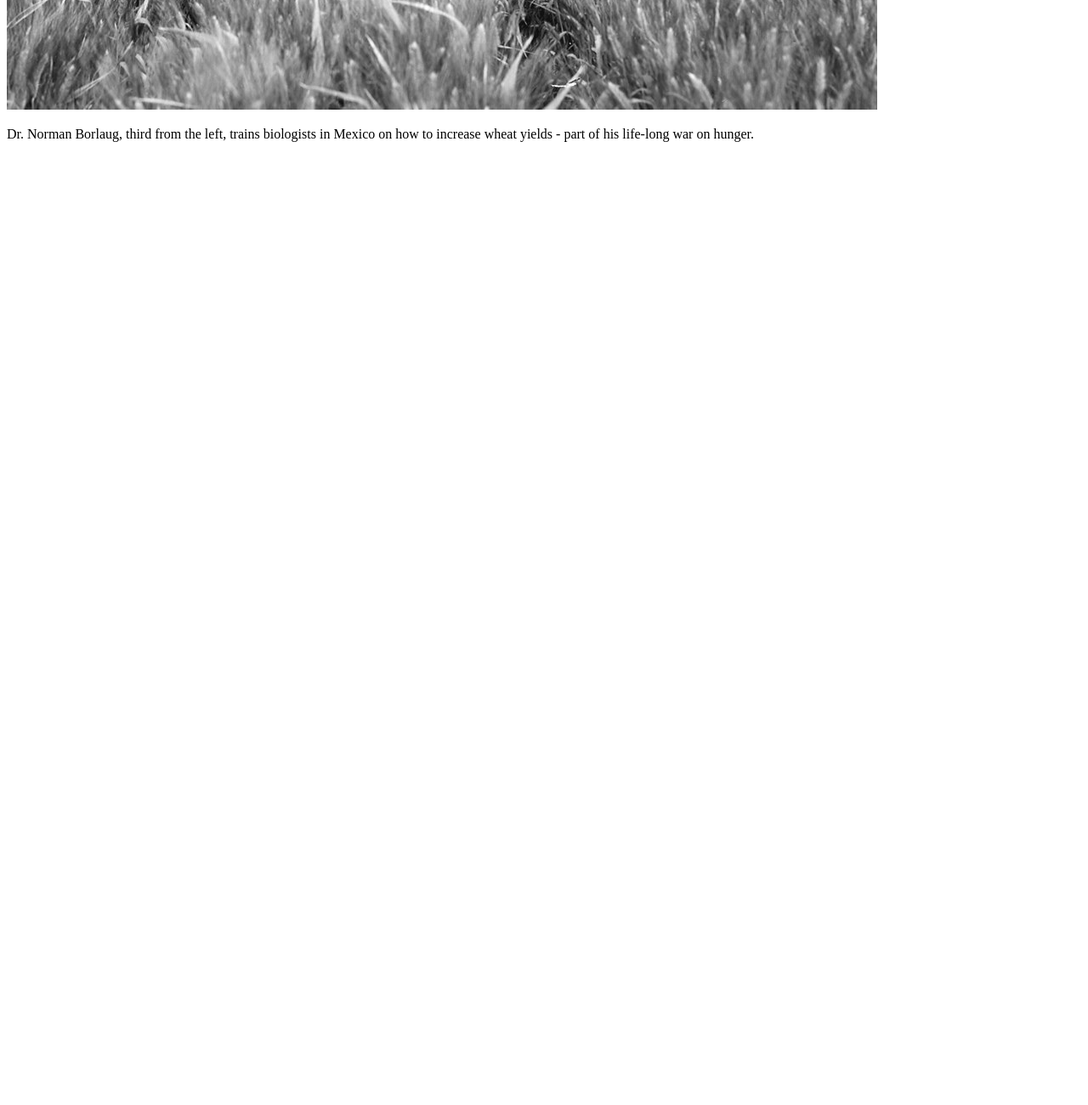
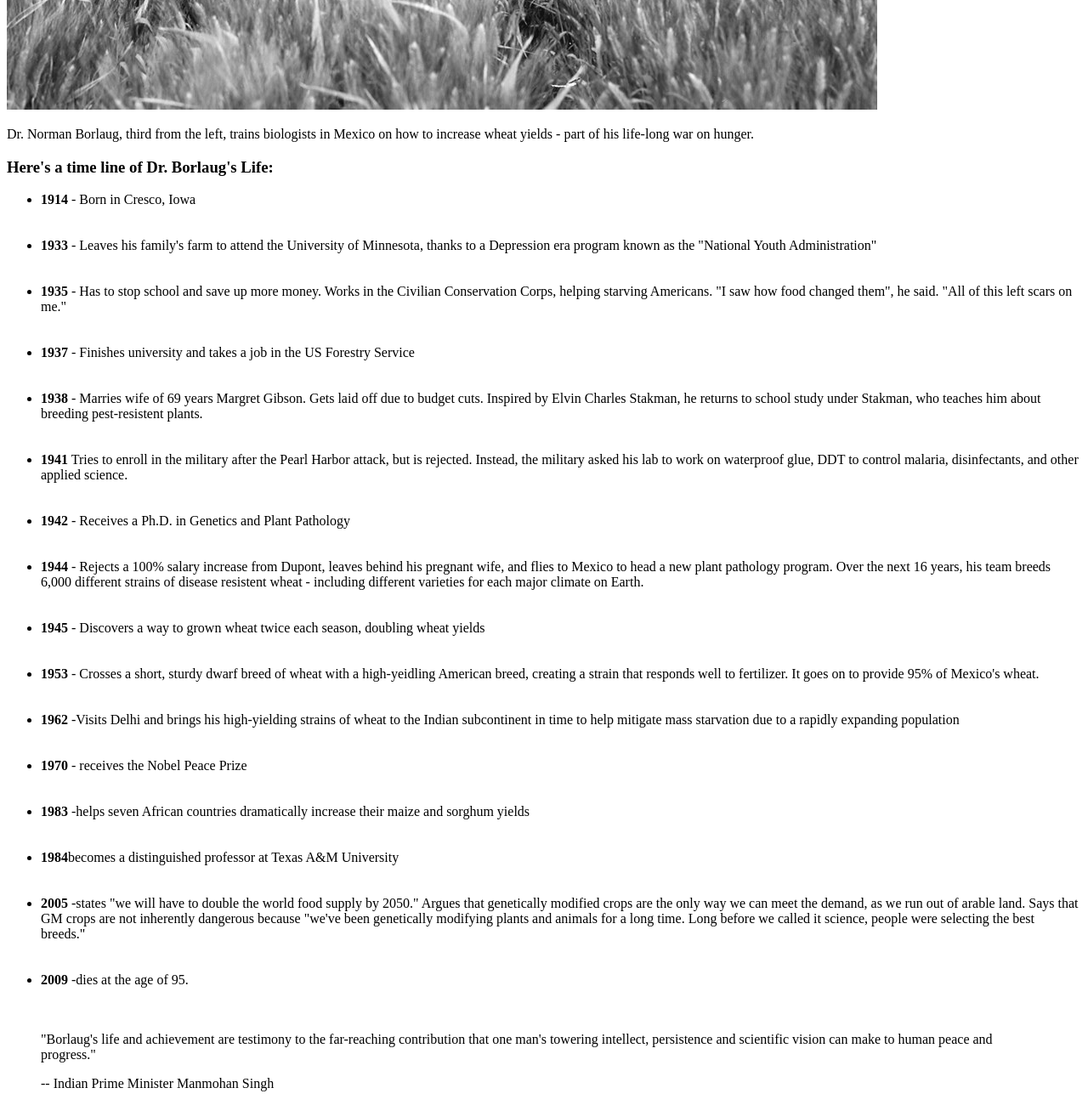
Before and after one commit to SirriRyisa/Tribute-Page, a plain HTML site: page index.html in a window 1280 px wide. Shown: the part 608-1908 px from the top of the page at 85% size. Before the commit the page ends 800 px from the top, so only its background shows below. Drawn offline with Linux system fonts and the light colour scheme.

Commit message:
added tribute info

```diff
--- a/index.html
+++ b/index.html
@@ -15,6 +15,130 @@
               <img id="image" src="./images/Tribute.jpg">
               <p>Dr. Norman Borlaug, third from the left, trains biologists in Mexico on how to increase wheat yields - part of his life-long war on hunger.</p>
           </div>
+
+          <div id="tribute-info">
+            <h3>Here's a time line of Dr. Borlaug's Life:</h3>
+
+            <ul>
+              <li><strong>1914</strong> - Born in Cresco, Iowa
+              </li>
+              <br><br>
+
+
+              <li><strong>1933</strong> - Leaves his family's farm to attend the University
+                of Minnesota, thanks to a Depression era program known as the "National
+                Youth Administration"
+              </li>
+
+              <br><br>
+
+              <li><strong>1935</strong> - Has to stop school and save up more money.
+                Works in the Civilian Conservation Corps, helping starving Americans.
+                "I saw how food changed them", he said. "All of this left scars on me."
+              </li>
+
+              <br><br>
+
+              <li><strong>1937</strong> -  Finishes university and takes a job in the US Forestry
+                Service
+              </li>
+
+              <br><br>
+
+              <li><strong>1938</strong> - Marries wife of 69 years Margret Gibson. Gets laid off due
+                to budget cuts. Inspired by Elvin Charles Stakman, he returns
+                to school study under Stakman, who teaches him about breeding pest-resistent plants.
+              </li>
+
+              <br><br>
+
+              <li><strong>1941</strong> Tries to enroll in the military after the Pearl Harbor attack,
+                 but is rejected. Instead, the military asked his lab to work on waterproof glue,
+                DDT to control malaria, disinfectants, and other applied science.
+              </li>
+
+              <br><br>
+
+              <li><strong>1942</strong> - Receives a Ph.D. in Genetics and Plant Pathology
+              </li>
+
+              <br><br>
+
+              <li><strong>1944</strong> - Rejects a 100% salary increase from Dupont, leaves behind
+                his pregnant wife, and flies to Mexico to head a new plant pathology program. Over
+                the next 16 years, his team breeds 6,000 different strains of disease resistent
+                wheat - including different varieties for each major climate on Earth.
+              </li>
+
+              <br><br>
+
+              <li><strong>1945</strong> - Discovers a way to grown wheat twice each season,
+                doubling wheat yields
+              </li>
+
+              <br><br>
+
+              <li><strong>1953</strong> - Crosses a short, sturdy dwarf breed of wheat with
+                a high-yeidling American breed, creating a strain that responds well to fertilizer.
+                It goes on to provide 95% of Mexico's wheat.
+
+              </li>
+
+              <br><br>
+
+              <li><strong>1962</strong> -Visits Delhi and brings his high-yielding strains of
+                wheat to the Indian subcontinent in
+                time to help mitigate mass starvation due to a rapidly expanding population
+              </li>
+
+              <br><br>
+
+              <li><strong>1970</strong> - receives the Nobel Peace Prize
+              </li>
+
+              <br><br>
+
+              <li>
+                <strong>1983</strong> -helps seven African countries dramatically increase their
+                maize and sorghum yields
+              </li>
+
+              <br><br>
+
+              <li><strong>1984</strong>becomes a distinguished professor at Texas A&M University
+              </li>
+
+              <br><br>
+
+              <li><strong>2005</strong> -states "we will have to double the world food supply by 2050."
+                Argues that genetically modified crops are the only way we can meet the demand,
+                as we run out of arable land. Says that GM crops are not inherently dangerous
+                because "we've been genetically modifying plants and animals for a long time.
+                Long before we called it science, people were selecting the best breeds."
+              </li>
+
+              <br><br>
+
+              <li>
+                <strong>2009</strong> -dies at the age of 95.
+              </li>
+
+              <br><br>
+            </ul>
+
+            <div>
+              <blockquote>"Borlaug's life and achievement are testimony to the far-reaching contribution
+                that one man's towering intellect,
+                persistence and scientific vision can make to human peace and progress."
+              </blockquote>
+
+              <blockquote>-- Indian Prime Minister Manmohan Singh</blockquote>
+            </div>
+
+
+
+          </div>
+
       </div>
     <script src="https://cdn.freecodecamp.org/testable-projects-fcc/v1/bundle.js"></script>
 
```
